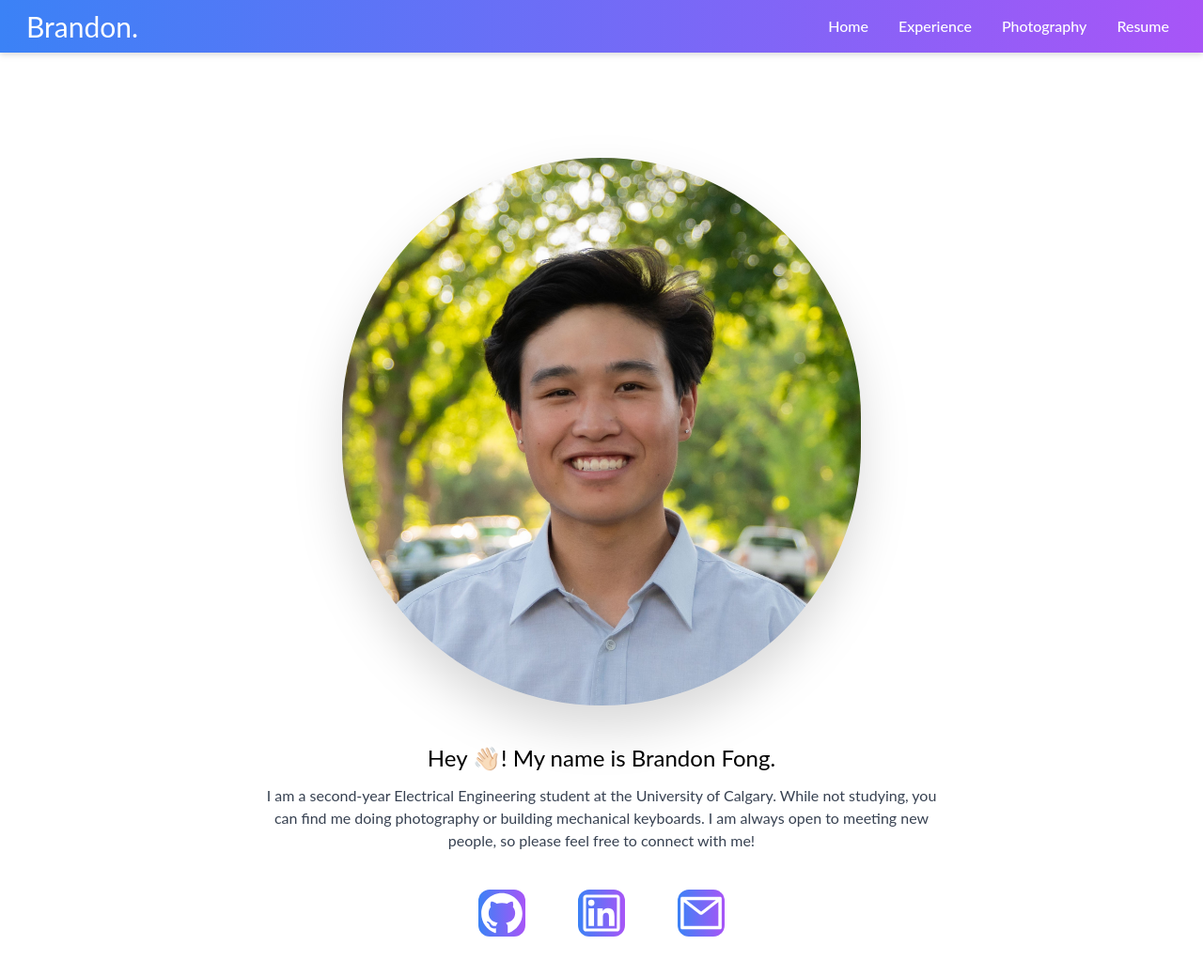
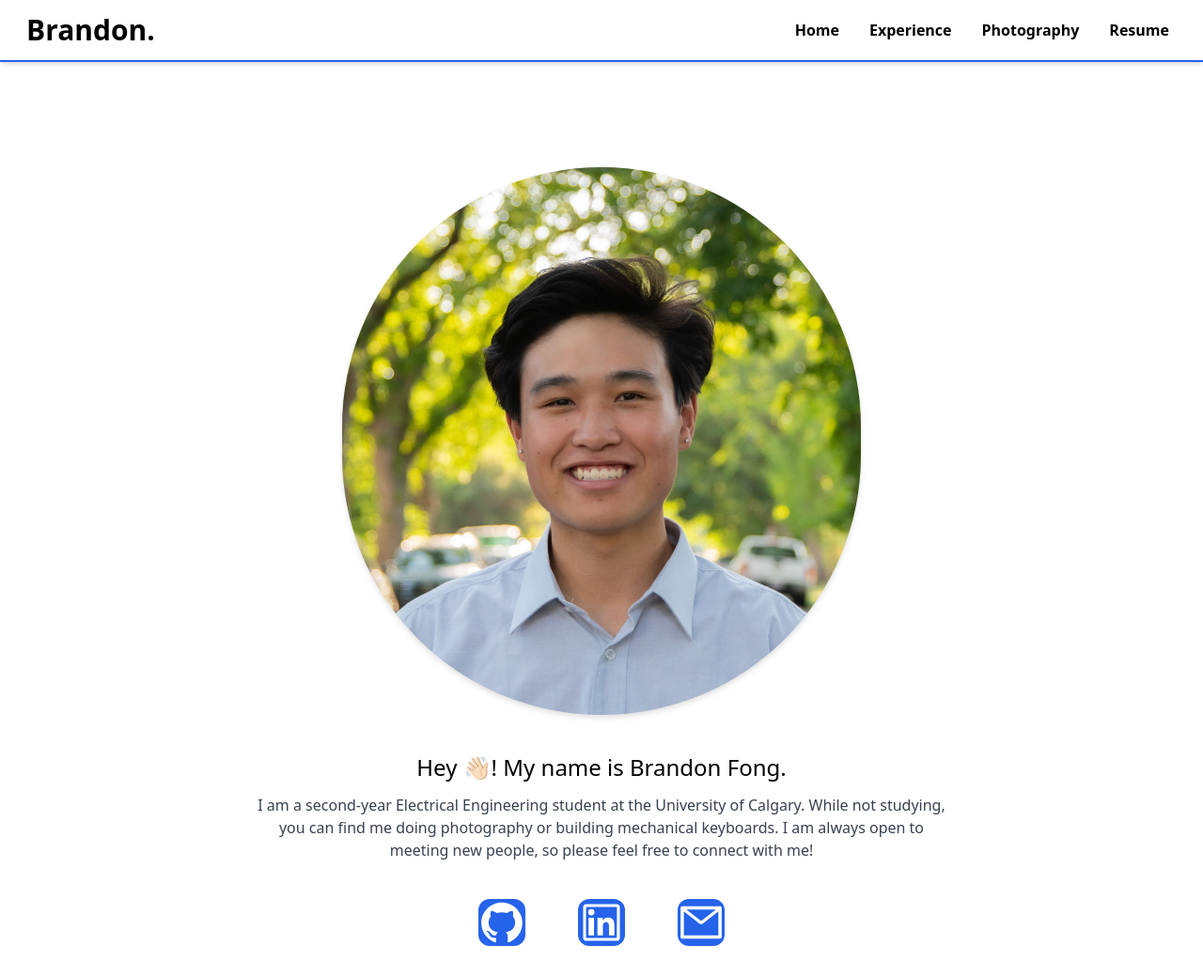
Before and after one commit to brandofong/brandofong.com, a React (Create React App) app: page / in a window 1280 px wide. Shown: the whole page at 94% size. Built offline with nearby package versions, Linux system fonts and the light colour scheme.

Commit message:
changed navbar

```diff
--- a/src/components/Home.jsx
+++ b/src/components/Home.jsx
@@ -15,15 +15,15 @@ const Home = () => {
       exit={{ y: 200, opacity: 0 }}
       transition={{ duration: 0.5 }}
     >
-      <div name="home" className="h-screen w-full">
+      <div name="home" className="h-screen w-full ">
         <NavBar />
 
-        <div className=" mt-8 max-w-screen-md flex flex-col mx-auto items-center justify-center px-4 md:flex-col">
+        <div className="  mt-8 max-w-screen-md flex flex-col mx-auto items-center justify-center px-4 md:flex-col">
           <div>
             <img
               src={headshot}
               alt="headshot"
-              className="rounded-full mx-auto w-1/2 md:w-3/4 mt-20 mb-10 drop-shadow-2xl  shadow-gray-700 z-1"
+              className="rounded-full mx-auto w-1/2 md:w-3/4 mt-20 mb-10 drop-shadow-md shadow-gray-700 z-10 "
             />
           </div>
           <div className="flex flex-col justify-center  font-Lato  ">
@@ -41,7 +41,7 @@ const Home = () => {
           <div>
             <div className=" flex justify-center md:justify-evenly mt-10 mb-8 gap-14  ">
               <motion.a
-                className=" bg-gradient-to-l from-purple-500 to-blue-500 text-white rounded-xl "
+                className=" bg-blue-600 text-white rounded-xl "
                 href="https://github.com/brandofong"
                 target="_blank"
                 whileHover={{ scale: 1.2 }}
@@ -51,7 +51,7 @@ const Home = () => {
                 <AiOutlineGithub size={50} />
               </motion.a>
               <motion.a
-                className="bg-gradient-to-l from-purple-500 to-blue-500 text-white  rounded-xl"
+                className="bg-blue-600 text-white  rounded-xl"
                 href="https://www.linkedin.com/in/brandofong/"
                 target="_blank"
                 whileHover={{ scale: 1.2 }}
@@ -61,7 +61,7 @@ const Home = () => {
                 <AiOutlineLinkedin size={50} />
               </motion.a>
               <motion.a
-                className="bg-gradient-to-l from-purple-500 to-blue-500 text-white rounded-xl "
+                className="bg-blue-600 text-white rounded-xl "
                 href="mailto:brandofong02@gmail.com"
                 target="_blank"
                 whileHover={{ scale: 1.2 }}
--- a/src/components/NavBar.jsx
+++ b/src/components/NavBar.jsx
@@ -13,15 +13,15 @@ const NavBar = () => {
   ];
 
   return (
-    <div className=" drop-shadow-md font-Lato flex justify-between items-center w-full h-14 text-white px-5 bg-gradient-to-l from-purple-500 to-blue-500 relative z-1 ">
+    <div className="  shadow-md py-8  font-semibold font-Lato flex justify-between items-center w-full h-14 text-gray-800 px-5 border-b-2 border-b-blue-600 relative z-1 ">
       <div>
-        <h1 className="text-3xl  ml-2">Brandon.</h1>
+        <h1 className="text-3xl  ml-2 text-black">Brandon.</h1>
       </div>
-      <ul className="hidden md:flex">
+      <ul className="hidden md:flex ">
         {links.map((link) => (
           <li
             key={link.name}
-            className="px-4 cursor-pointer font-medium text-white hover:scale-105 duration-200"
+            className="px-4 cursor-pointer  font-semibold  text-black hover:scale-105 duration-200"
           >
             <Link
               to={link.link}
@@ -47,7 +47,7 @@ const NavBar = () => {
             animate={{ y: 0 }}
             exit={{ y: "-100%" }}
             transition={{ duration: 0.4 }}
-            className=" font-Lato flex flex-col justify-center items-center absolute top-0 left-0 w-full h-screen bg-gradient-to-b from-purple-500 to-blue-500 text-white  z-10 "
+            className=" font-Lato flex flex-col justify-center items-center absolute top-0 left-0 w-full h-screen bg-gray-50 text-black  z-10 "
           >
             {links.map((link) => (
               <li
--- a/tailwind.config.js
+++ b/tailwind.config.js
@@ -4,6 +4,7 @@ module.exports = {
   theme: {
     extend: {},
     fontFamily: { Lato: ["Lato", "sans-serif"] },
+    fontFamily: { Montserrat: ["Montserrat", "sans-serif"] },
   },
   plugins: [],
 };
```
